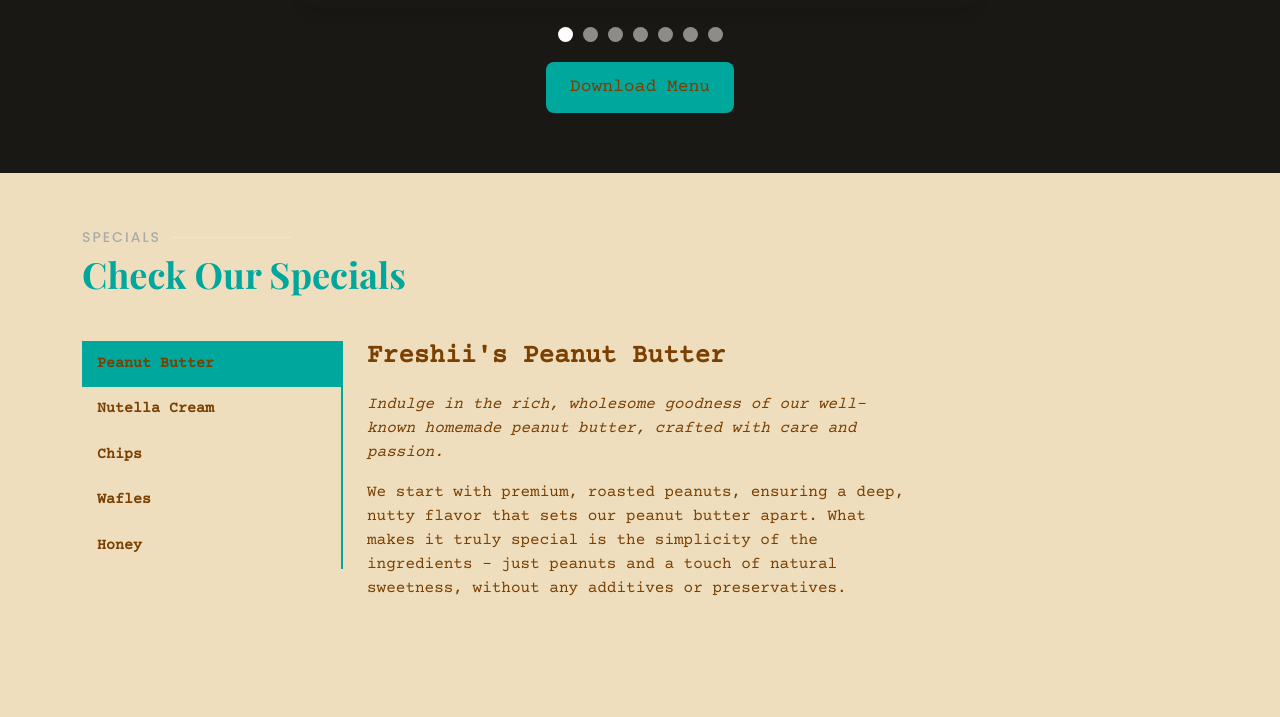
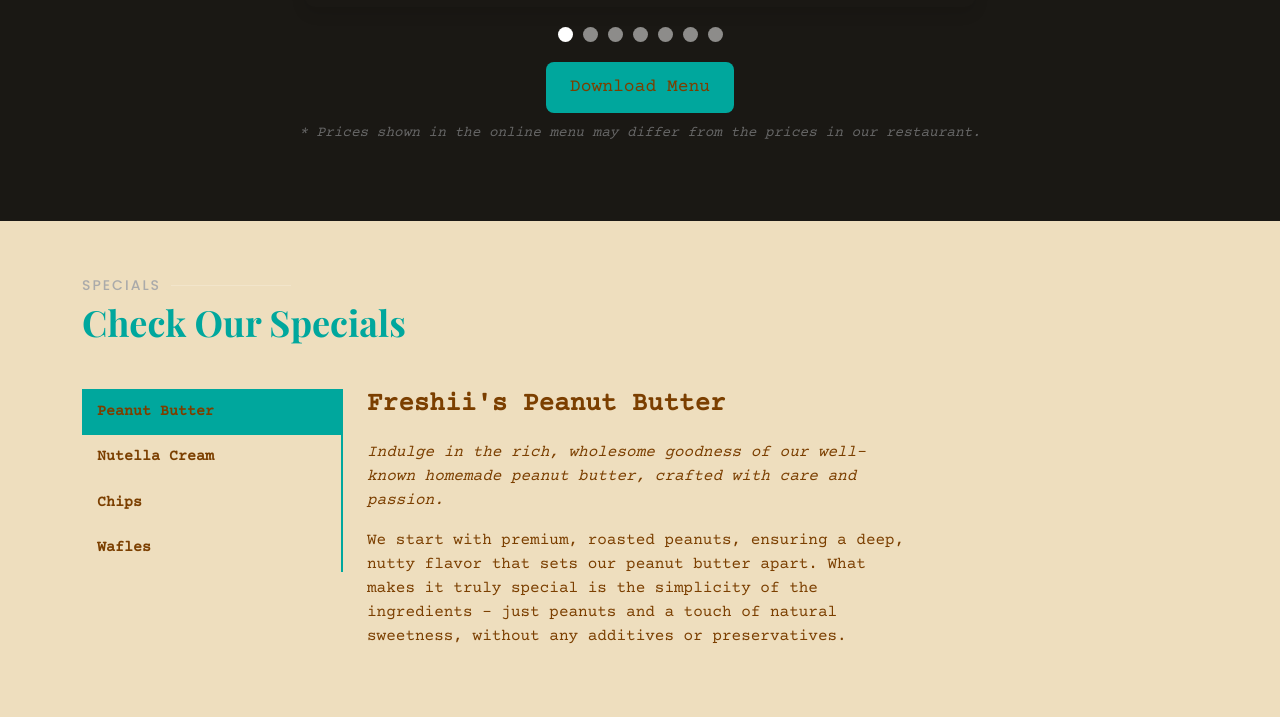
Before and after one commit to FreshiiFood/FreshiiFood.github.io, a plain HTML site: page index.html in a window 1280 px wide. Shown: the part 2920-3637 px from the top of the page. Drawn offline with nearby package versions, Linux system fonts and the light colour scheme; grey boxes are pictures that could not be loaded; a web font is replaced by a local one.

Commit message:
disclamer and fonts fixed

```diff
--- a/assets/css/style.css
+++ b/assets/css/style.css
@@ -1133,7 +1133,13 @@
   background: var(--hover-color);
 }
 
-
+.disclaimer {
+  font-size: 0.9rem;
+  color: #666;
+  margin-top: 10px;
+  text-align: center;
+  font-style: italic;
+}
 
 
 /*--------------------------------------------------------------
@@ -1759,14 +1765,12 @@
 	line-height: 1;
 	font-weight: 300;
 	text-transform: uppercase;
-	font-family: "Poppins", sans-serif;
 }
 
 #footer .footer-top .footer-info p {
 	font-size: 14px;
 	line-height: 24px;
 	margin-bottom: 0;
-	font-family: "Playfair Display", serif;
 	color: #fff;
 }
 
--- a/index.html
+++ b/index.html
@@ -392,8 +392,12 @@
 					<div class="dots-container"></div> <!-- Dots will be created dynamically -->
 				</div>
 				<div class="download-btn">
-				<button id="downloadMenu">Download Menu</button>
+					<button id="downloadMenu">Download Menu</button>
 				</div>
+				<p class="disclaimer">
+				* Prices shown in the online menu may differ from the prices in our restaurant.
+				</p>
+
 			</div>
 
 
@@ -450,8 +454,8 @@
 							<li class="nav-item">
 								<a class="nav-link" data-bs-toggle="tab" href="#tab-4">Wafles</a>
 							</li>
-							<li class="nav-item">
-								<a class="nav-link" data-bs-toggle="tab" href="#tab-5">Honey</a>
+							<!-- <li class="nav-item">
+								<a class="nav-link" data-bs-toggle="tab" href="#tab-5">Honey</a> -->
 								<!-- </li>
 							<li class="nav-item">
 								<a class="nav-link" data-bs-toggle="tab" href="#tab-6">Nostrum qui quasi</a>
@@ -1048,7 +1052,7 @@
 								Ul. Ivan Kozarov br.58a, <br>
 								Skopje<br><br>
 								<strong>Phone:</strong><a href="tel: +389 71 306 681"> +389 71 306 681</a><br>
-								<strong>Email:</strong> info@example.com<br>
+								<strong>Email:</strong>freshii.healthyfood@gmail.com<br>
 							</p>
 							<div class="social-links mt-3">
 								<!-- <a href="#" class="twitter"><i class="bx bxl-twitter"></i></a> -->
@@ -1102,7 +1106,7 @@
 				&copy; Copyright <strong><span>Freshii.</span></strong> All Rights Reserved
 			</div>
 			<div class="credits">
-				Designed by <a href="https://webdevelab.com/" target="_blank">WebDeveLab</a>
+				Designed by <a href="" target="_blank">Kristijan Kitevski</a>
 			</div>
 		</div>
 	</footer><!-- End Footer -->
```
